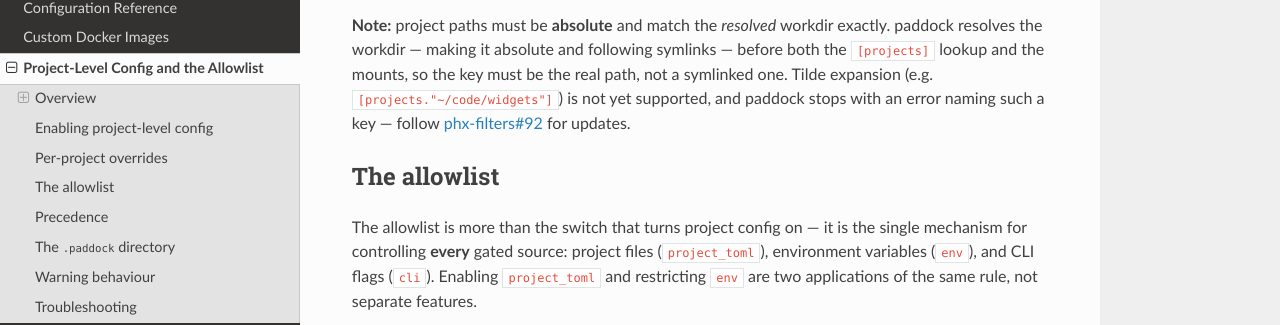
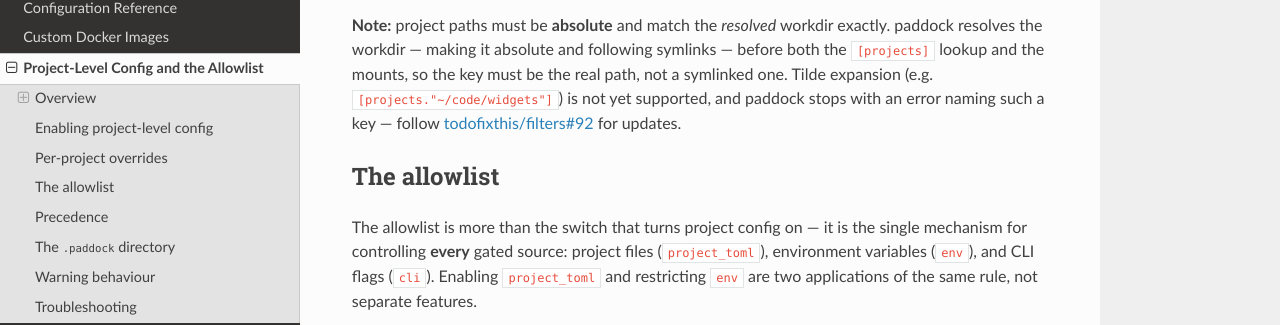
Before and after one commit to todofixthis/paddock, a Sphinx documentation site: the page built from docs/usage/project-config.md, in a window 1280 px wide and 900 px high, scrolled down 2273 px. Shown: the part 144-469 px from the top of the window. Built offline with Sphinx 7.4.7 and the Read the Docs theme 3.1.0, drawn with Linux system fonts in a browser that asks for light colours.

Commit message:
Point the tilde-key docs link at todofixthis/filters 📮
- Replace the phx-nz/phx-filters#92 link with todofixthis/filters#92, where the issue lives

Co-Authored-By: Claude Opus 5.5 <noreply@anthropic.com>
Claude-Session: https://claude.ai/code/session_01Eyvf2P4CkAdVjq6wYuQVqX

```diff
--- a/docs/usage/project-config.md
+++ b/docs/usage/project-config.md
@@ -65,7 +65,7 @@ In this example:
 
 A per-project rule replaces your global rule for that source rather than adding to it, so name every key the project needs.
 
-**Note:** project paths must be **absolute** and match the *resolved* workdir exactly. paddock resolves the workdir — making it absolute and following symlinks — before both the `[projects]` lookup and the mounts, so the key must be the real path, not a symlinked one. Tilde expansion (e.g. `[projects."~/code/widgets"]`) is not yet supported, and paddock stops with an error naming such a key — follow [phx-filters#92](https://github.com/phx-nz/phx-filters/issues/92) for updates.
+**Note:** project paths must be **absolute** and match the *resolved* workdir exactly. paddock resolves the workdir — making it absolute and following symlinks — before both the `[projects]` lookup and the mounts, so the key must be the real path, not a symlinked one. Tilde expansion (e.g. `[projects."~/code/widgets"]`) is not yet supported, and paddock stops with an error naming such a key — follow [todofixthis/filters#92](https://github.com/todofixthis/filters/issues/92) for updates.
 
 ## The allowlist
 
```
